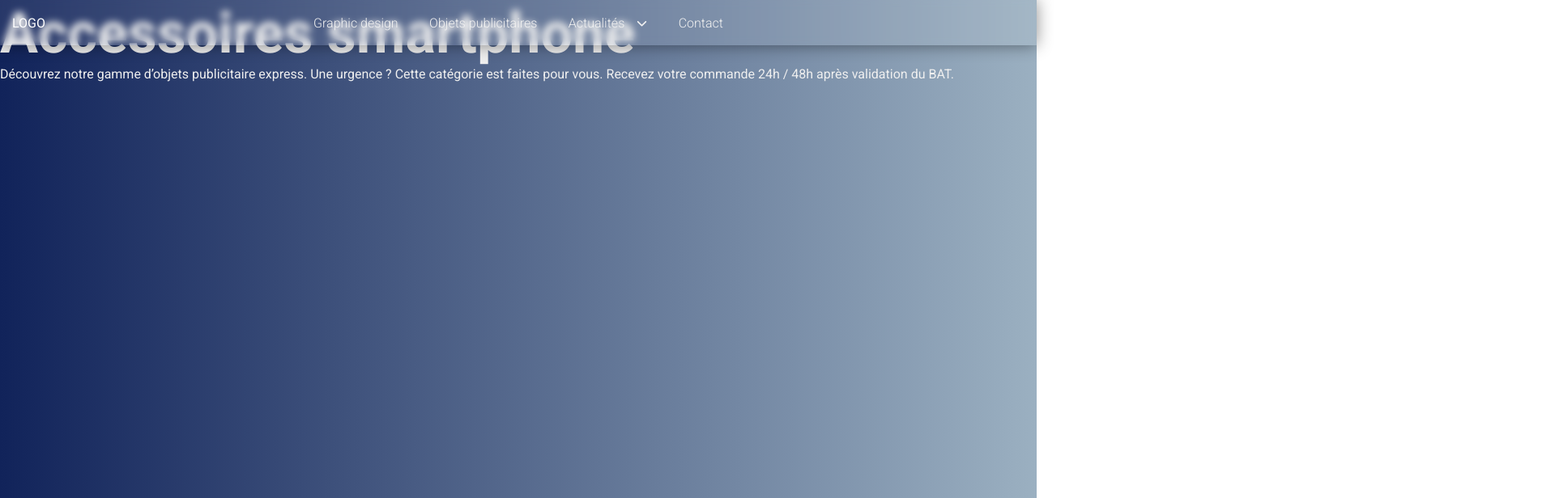
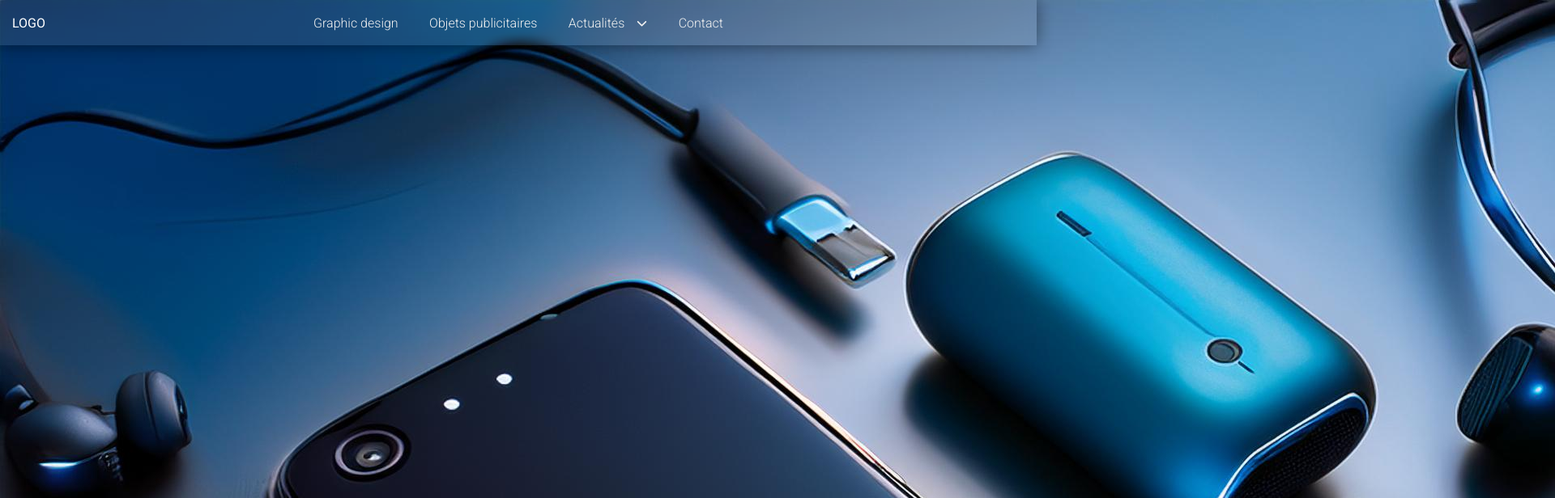
Before and after one commit to Scharlyopitz/One-comm, a React (Vite) app: page /objetsPublicitaires/Accessoires-smartphone in a window 1280 px wide. Shown: the top 616 px of the page at 81% size, 1920 px wide, since content can reach past the window. Built offline with nearby package versions, Linux system fonts and the light colour scheme.

Commit message:
Changement de style

```diff
--- a/src/pages/Categorie.jsx
+++ b/src/pages/Categorie.jsx
@@ -10,15 +10,20 @@ export default function Categorie() {
   return (
     <main>
       <TitlePage title={item.title} />
-      <TopPart title={item.title} description={item.description} />
+      <TopPart
+        title={item.title}
+        description={item.description}
+        image={item.image}
+      />
       <Products />
     </main>
   );
 }
 
-function TopPart({ title, description }) {
+function TopPart({ title, description, image }) {
   return (
     <section>
+      <img src={image} alt={title} />
       <h1>{title}</h1>
 
       <p>{description}</p>
--- a/src/sass/pages/objetsPublicitaires/_objetsPublicitaires.scss
+++ b/src/sass/pages/objetsPublicitaires/_objetsPublicitaires.scss
@@ -330,6 +330,8 @@
         background-color: $Black;
         margin: auto;
         border-radius: 20px;
+        background-position: center;
+        background-size: cover;
       }
     }
   }
--- a/src/style/style.css
+++ b/src/style/style.css
@@ -827,6 +827,8 @@ li {
   background-color: #0f0f0f;
   margin: auto;
   border-radius: 20px;
+  background-position: center;
+  background-size: cover;
 }
 .OPSection2 .tendance {
   display: flex;
```
Also changed, not shown: 1 other file (tests, documents, lock files or other folders).
